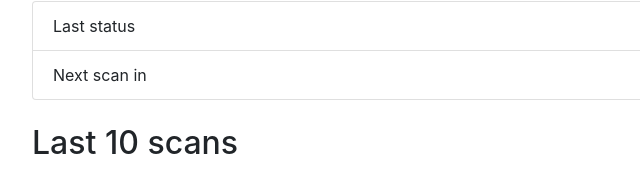
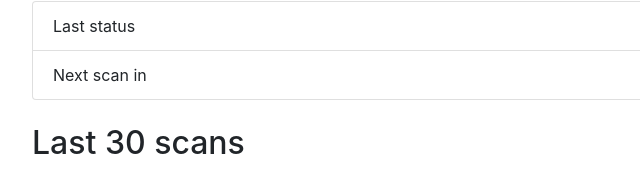
Before and after one commit to klippo/nvidia-3080-checker, a website built with Parcel: page index.html in a window 1280 px wide. Shown: the part 670-862 px from the top of the page, 198-838 px from the left. Built offline with nearby package versions, Linux system fonts and the light colour scheme; no server answers.

Commit message:
Added 30 last scans

```diff
--- a/index.html
+++ b/index.html
@@ -39,7 +39,7 @@
 			</ul>
 		</div>
 
-		<h2 class="display-6">Last 10 scans</h2>
+		<h2 class="display-6">Last 30 scans</h2>
 		<div class="my-4">
 			<ul class="list-group list-group__last">
 			</ul>
```
